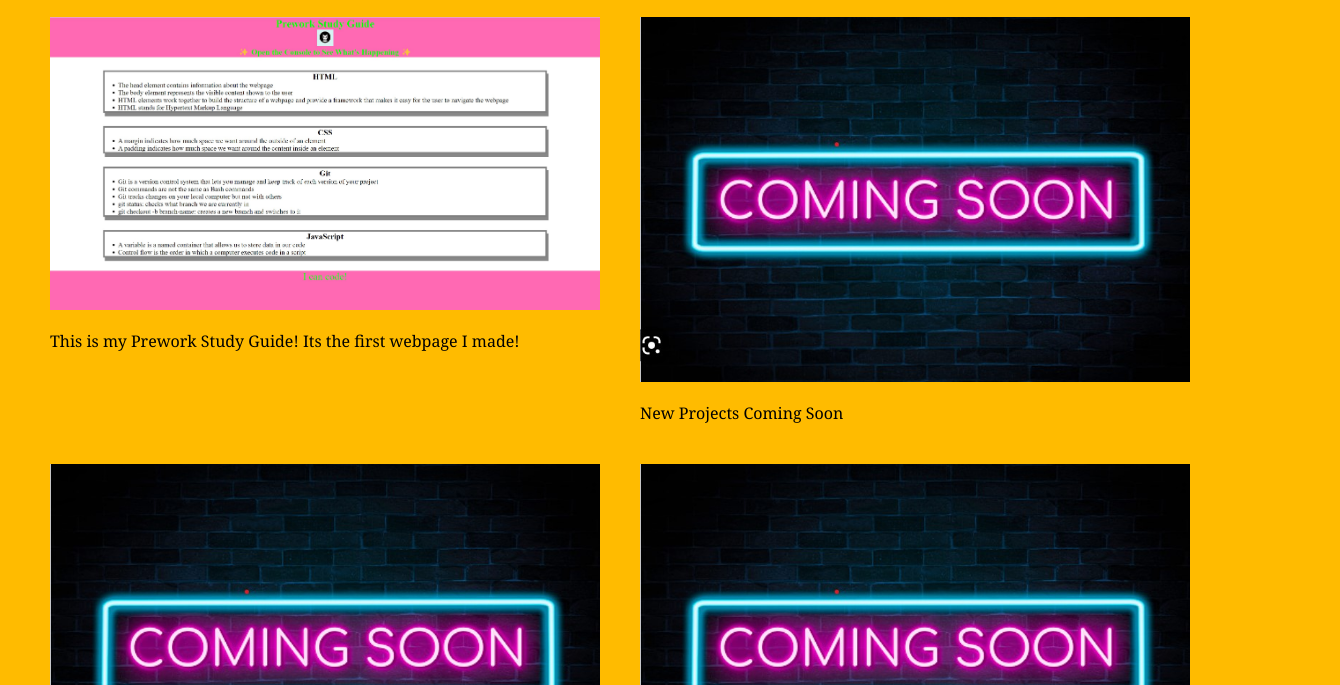
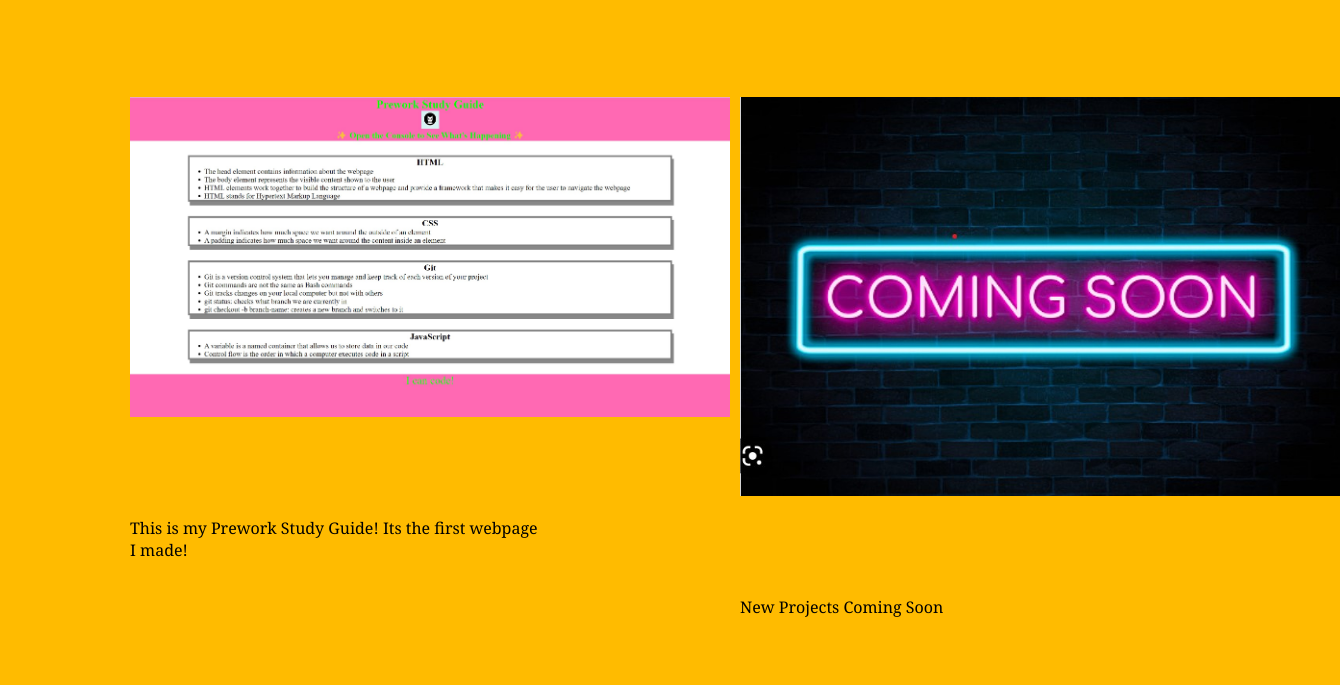
Before and after one commit to jordanne37/My-Portfolio, a plain HTML site: page index.html in a window 1280 px wide. Shown: the part 715-1400 px from the top of the page, 1340 px wide, since content can reach past the window. Drawn offline with Linux system fonts and the light colour scheme; files whose address does not match are found by name.

Commit message:
fixed CSS issues

```diff
--- a/Assets/style.css
+++ b/Assets/style.css
@@ -156,26 +156,25 @@ body {
 
 .project img {
     display: flex;
-    margin-right: 400px;
-    margin: 20px;
+    margin: 100px;
     width: 100%;
-    max-width: 550px;
+    max-width: 600px;
     height: auto;
 }
 
 .project1 img {
     display: flex;
-    margin: 20px;
+    margin: 100px;
     width: 100%;
-    max-width: 550px;
+    max-width: 600px;
     height: auto;
 }
 
 .project p {
     display: flex;
-    margin: 20px;
+    margin: 100px;
 }
 .project1 p {
     display: flex;
-    margin: 20px;
+    margin: 100px;
 }
--- a/index.html
+++ b/index.html
@@ -3,7 +3,7 @@
 
 <head>
     <meta charset="UTF-8" />
-    <link rel="stylesheet" href="C:\Users\jbeth\Desktop\Bootcamp\My Projects\My-Portfolio\Assets\style.css">
+    <link rel="stylesheet" href="./Assets/style.css">
     <title>Jordan-Bethune's-Portfolio</title>
 </head>
 
@@ -41,7 +41,7 @@
         <h2>My Projects</h2>
         <div class="flex-row">
             <div class="project">
-                <a href="file:///C:/Users/jbeth/bootcamp/prework-study-guide/index.html">
+                <a href="/index.html">
                     <img src="Assets\Screenshot 2023-01-08 134707.jpg" alt="Picture of First Website" class="float-right"/>
                 </a>
                 <p>This is my Prework Study Guide! Its the first webpage I made!</p>
```
